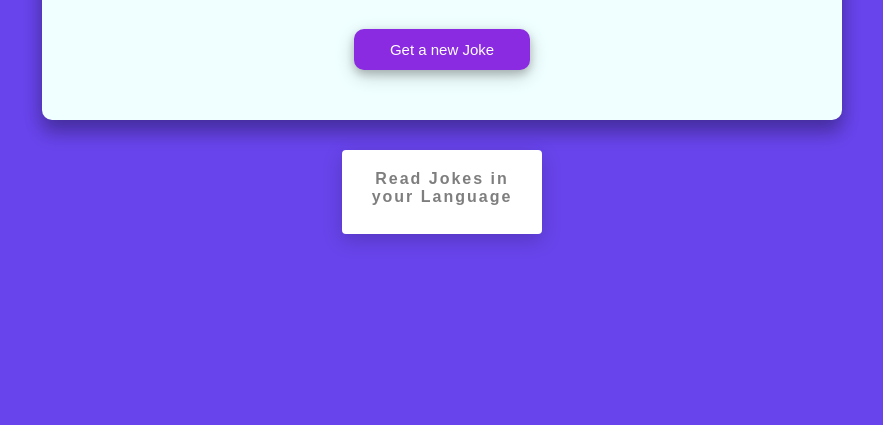
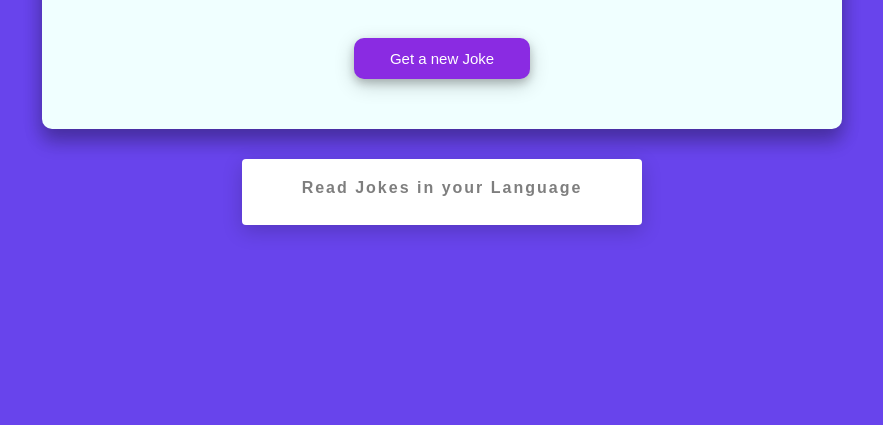
Before and after one commit to zishugshan/joke-generator, a plain HTML site: page index.html in a window 1280 px wide. Shown: the part 375-800 px from the top of the page, without its empty margins (198-1081 px from the left). Drawn offline with Linux system fonts and the light colour scheme; no server answers.

Commit message:
update css

```diff
--- a/style.css
+++ b/style.css
@@ -31,7 +31,8 @@ body {
     box-shadow:0 6px 20px 0 rgba(0, 0, 0, 0.19);
     padding: 20px 20px;
     max-width: 100%;
-    width: 200px;
+    width: 400px;
+    height: auto;
     text-align: center;
 }
 
```
